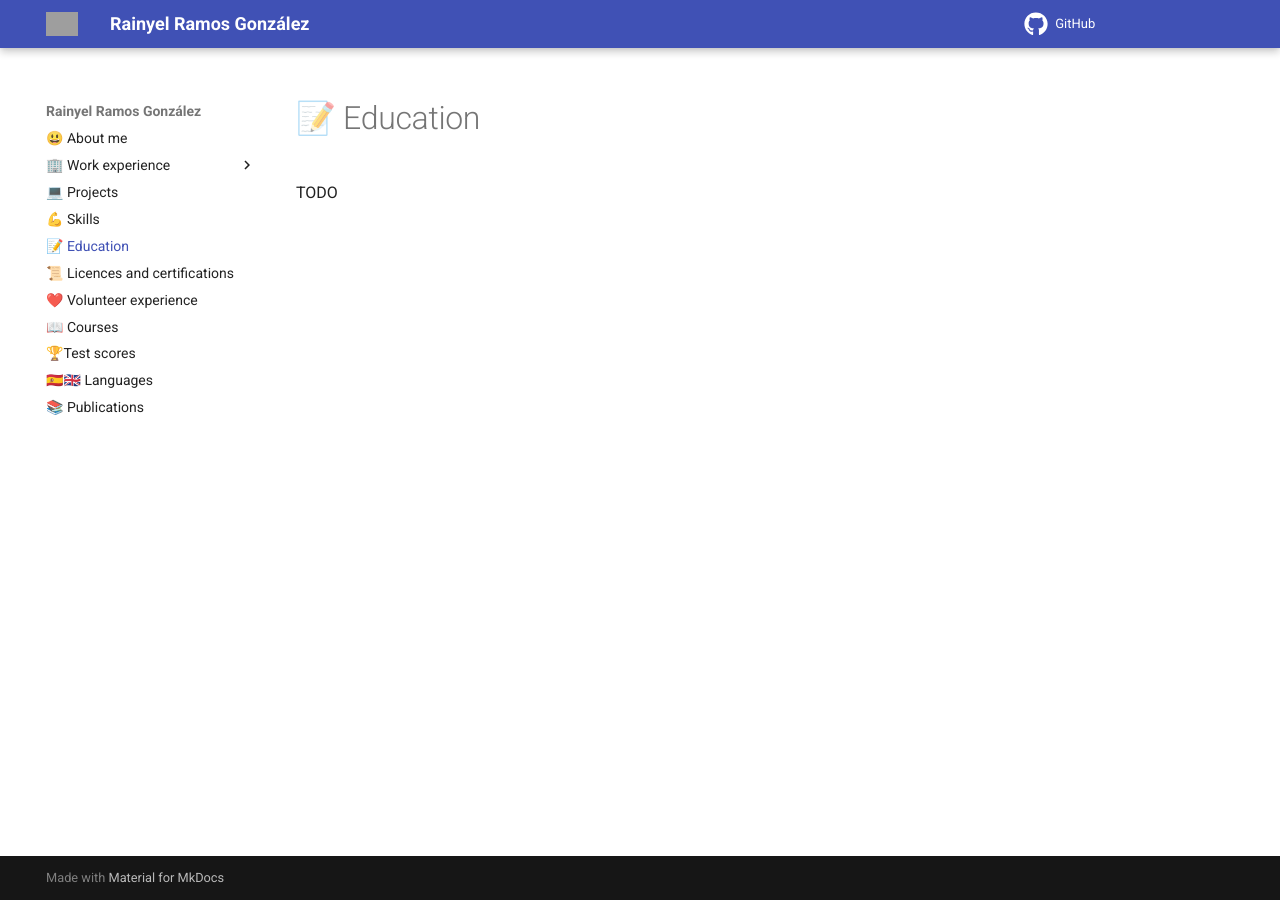
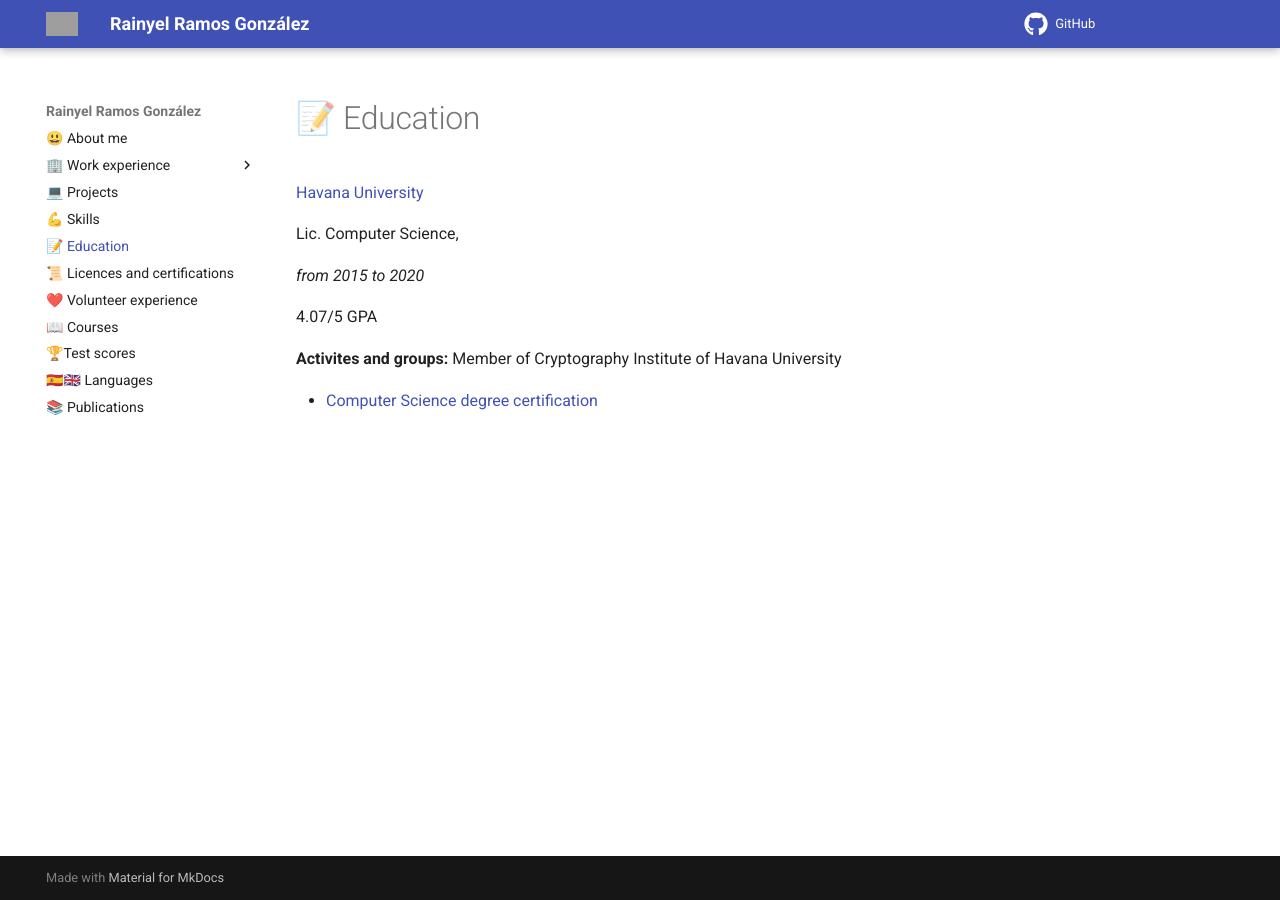
Before and after one commit to rayniel95/rayniel95.github.io, an MkDocs documentation site: the page built from docs/education/education.md, in a window 1280 px wide. Built offline with MkDocs 1.6.1 and Material for MkDocs 9.7.7, drawn with Linux system fonts in a browser that asks for light colours; grey boxes are pictures that could not be loaded.

Commit message:
docs(education): add university and degree details

```diff
--- a/docs/education/education.md
+++ b/docs/education/education.md
@@ -1,4 +1,15 @@
-TODO
+[Havana University](https://www.uh.cu/inicio/)
+
+Lic. Computer Science,
+
+*from 2015 to 2020*
+
+4.07/5 GPA
+
+**Activites and groups:**
+Member of Cryptography Institute of Havana University
+
+- [Computer Science degree certification](https://github.com/rayniel95/rayniel95.github.io/blob/master/docs/assets/documents/TITULO.pdf)
 <!--
 School Name (link to official website)
 
```
